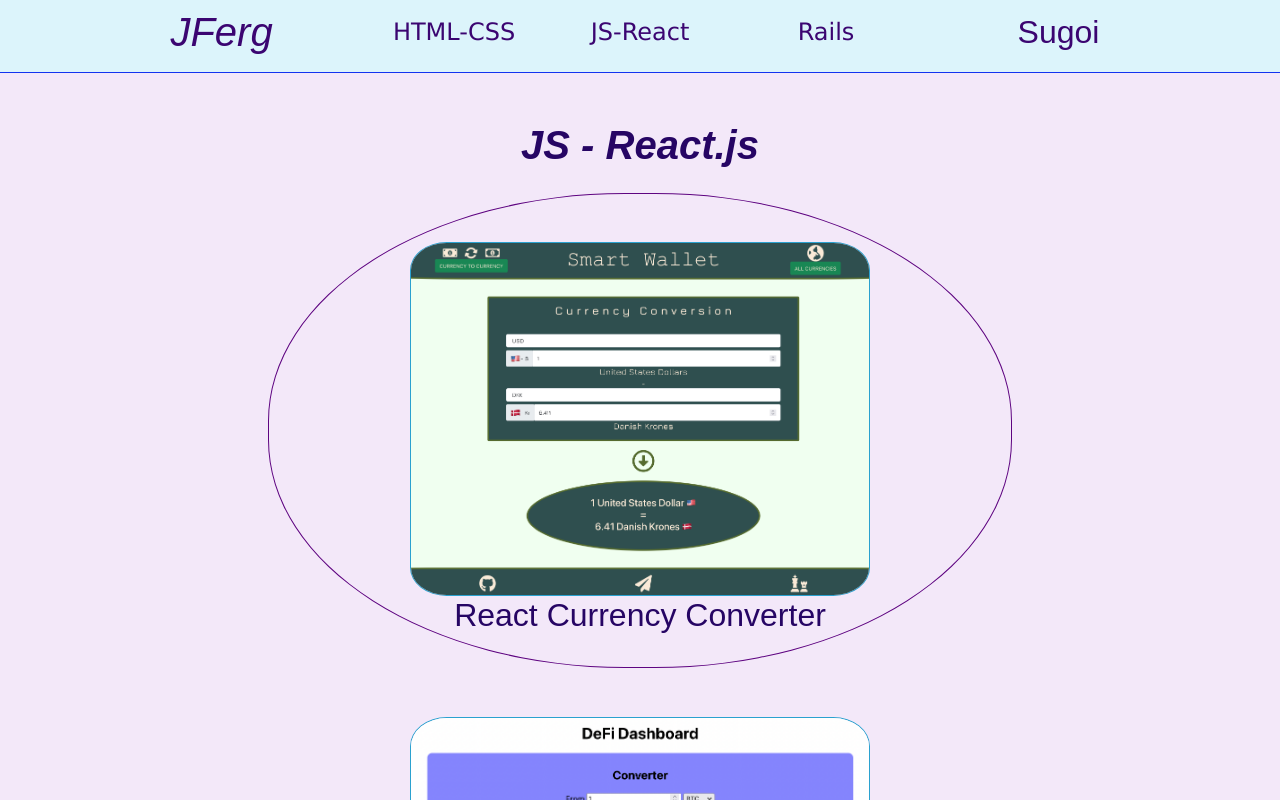
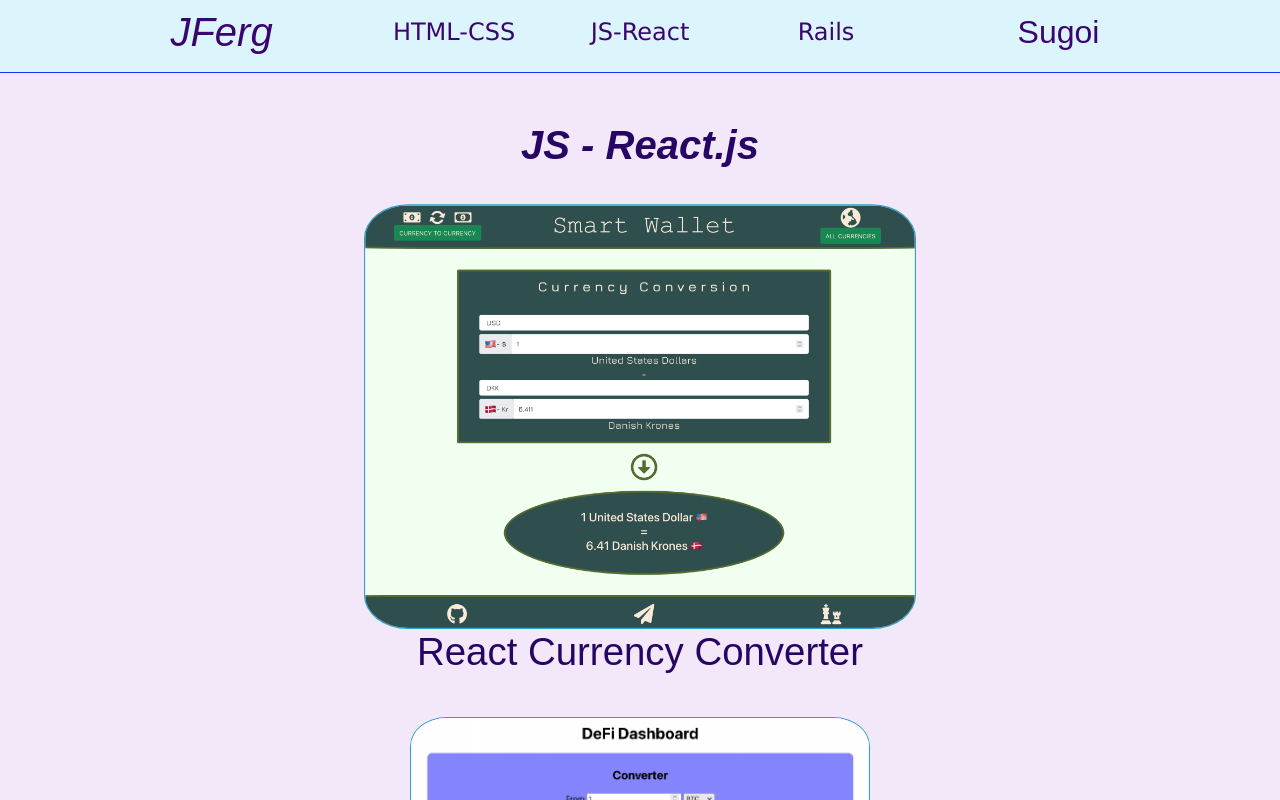
Before and after one commit to Valatulkas/React-Portfolio, a React (Create React App) app: page /jsprojects in a window 1280 px wide. In both pictures the pointer is over the element "React Currency Converter". Shown: the top 800 px of the page. Built offline with nearby package versions, Linux system fonts and the light colour scheme; a web font is replaced by a local one.

Commit message:
tinker with project hover animations

```diff
--- a/src/App.css
+++ b/src/App.css
@@ -68,11 +68,21 @@ img {
 #borders, #webdev {
   border: 1px solid transparent;
 }
-#borders:hover {
-  border: 1px solid rgb(190, 17, 5);
-  border-radius: 50%;
+#webdev {
+  position: relative;
+  transition: all .5s ease;
 }
-#webdev:hover {
-  border: 1px solid rgb(94, 4, 129);
-  border-radius: 48%;
+.reveal {
+  opacity: 0;
+  position: absolute;
+  top: 50%;
+  left: 44%;
+  background-color: rgba(36, 118, 150, .4);
 }
+#webdev:focus, #webdev:hover {
+  transform: scale(1.2);
+  z-index: 1;
+}
+#webdev:hover .reveal {
+  opacity: 1;
+}
--- a/src/academia/jsprojects.js
+++ b/src/academia/jsprojects.js
@@ -37,7 +37,7 @@ const Jsprojects = (props) => {
                     <div className='col-12 col-md-8 pt-5 my-3' id='webdev'>
                         <a href='https://peaceful-hoover-ec2589.netlify.app/' target="_blank">
                             <img src={ mathgame } width='64%' height='auto' />
-                            <h2 id='reveal'>Simple Math Game</h2>
+                            <div className='reveal'><h2>Math Game</h2></div>
                         </a>
                     </div>
                     <div className='col-0 col-md-2'></div>
```
